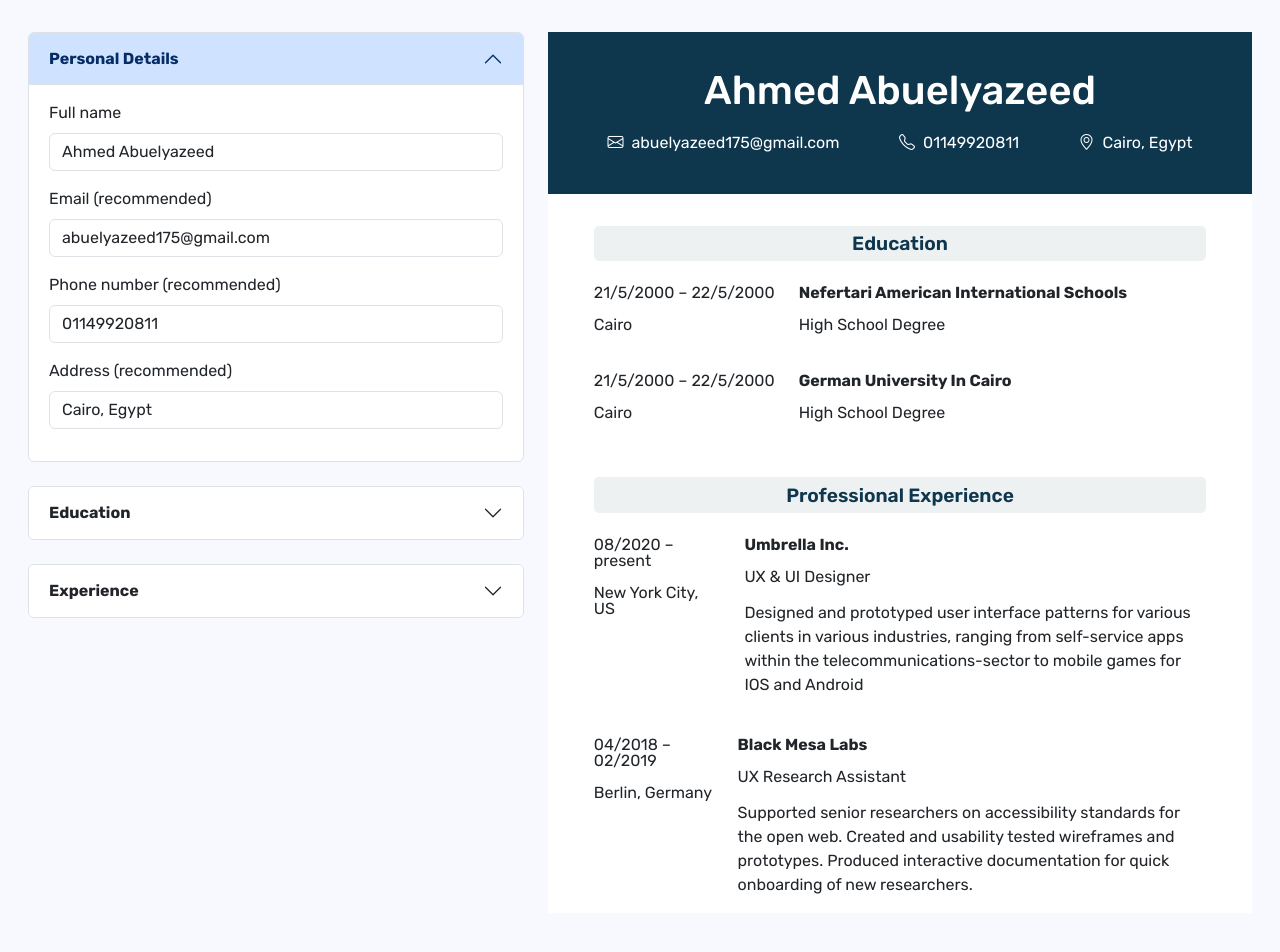
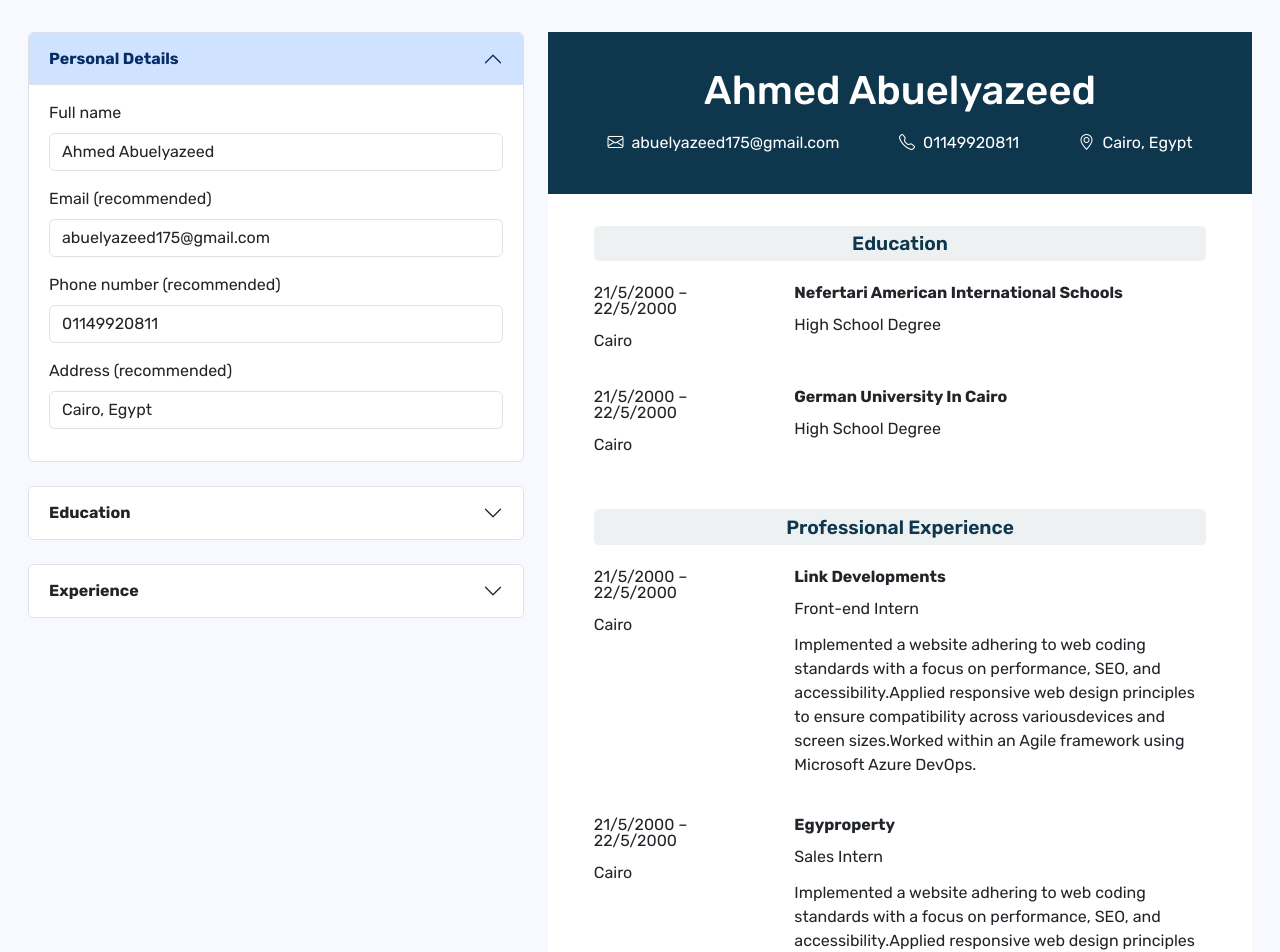
Before and after one commit to Abuelyazeed/CV-Builder, a React (Vite) app: page / in a window 1280 px wide. Shown: the top 952 px of the page. Built offline with nearby package versions, Linux system fonts and the light colour scheme.

Commit message:
updated styling of resume

```diff
--- a/src/App.css
+++ b/src/App.css
@@ -57,7 +57,17 @@ body {
 }
 
 .experience-left {
-  width: 65%;
+  width: 30%;
+}
+.experience-right {
+  width: 70%;
+}
+
+.education-left {
+  width: 30%;
+}
+.education-right {
+  width: 70%;
 }
 
 .edu-section {
--- a/src/App.jsx
+++ b/src/App.jsx
@@ -34,6 +34,29 @@ function App() {
     },
   ]);
 
+  const [experienceList, setExperienceList] = useState([
+    {
+      id: 1,
+      companyName: "Link Developments",
+      positionTitle: "Front-end Intern",
+      startDate: "21/5/2000",
+      endDate: "22/5/2000",
+      location: "Cairo",
+      description:
+        "Implemented a website adhering to web coding standards with a focus on performance, SEO, and accessibility.Applied responsive web design principles to ensure compatibility across variousdevices and screen sizes.Worked within an Agile framework using Microsoft Azure DevOps.",
+    },
+    {
+      id: 2,
+      companyName: "Egyproperty",
+      positionTitle: "Sales Intern",
+      startDate: "21/5/2000",
+      endDate: "22/5/2000",
+      location: "Cairo",
+      description:
+        "Implemented a website adhering to web coding standards with a focus on performance, SEO, and accessibility.Applied responsive web design principles to ensure compatibility across variousdevices and screen sizes.Worked within an Agile framework using Microsoft Azure DevOps.",
+    },
+  ]);
+
   return (
     <>
       <div className="container-fluid">
@@ -52,7 +75,11 @@ function App() {
             <Experience />
           </div>
           <div className="col-7 mb-2">
-            <Resume userInfo={userInfo} educationInfo={educationList} />
+            <Resume
+              userInfo={userInfo}
+              educationInfo={educationList}
+              experienceInfo={experienceList}
+            />
           </div>
         </div>
       </div>
--- a/src/components/Resume.jsx
+++ b/src/components/Resume.jsx
@@ -1,7 +1,7 @@
 import React from "react";
 import "bootstrap-icons/font/bootstrap-icons.css";
 
-function Resume({ userInfo, educationInfo }) {
+function Resume({ userInfo, educationInfo, experienceInfo }) {
   return (
     <div>
       <section className="pers-section">
@@ -27,13 +27,13 @@ function Resume({ userInfo, educationInfo }) {
           {educationInfo.map((ed) => {
             return (
               <div className="d-flex flex-row resume-bottom-details">
-                <div className="me-4">
+                <div className="me-4 education-left">
                   <p>
                     {ed.startDate} – {ed.endDate}
                   </p>
                   <p>{ed.location}</p>
                 </div>
-                <div>
+                <div className="education-right">
                   <p>
                     <strong>{ed.school}</strong>
                   </p>
@@ -45,42 +45,25 @@ function Resume({ userInfo, educationInfo }) {
         </section>
         <section className="experience-section">
           <h3 className="resume-bottom-title">Professional Experience</h3>
+          {experienceInfo.map((ex) => {
+            return (
               <div className="d-flex flex-row resume-bottom-details">
                 <div className="me-4 experience-left">
-              <p>08/2020 – present</p>
-              <p>New York City, US</p>
+                  <p>
+                    {ex.startDate} – {ex.endDate}
+                  </p>
+                  <p>{ex.location}</p>
                 </div>
-            <div>
+                <div className="experience-right">
                   <p>
-                <strong>Umbrella Inc.</strong>
+                    <strong>{ex.companyName}</strong>
                   </p>
-              <p>UX & UI Designer</p>
-              <p className="lh-base">
-                Designed and prototyped user interface patterns for various
-                clients in various industries, ranging from self-service apps
-                within the telecommunications-sector to mobile games for IOS and
-                Android
-              </p>
+                  <p>{ex.positionTitle}</p>
+                  <p className="lh-base">{ex.description}</p>
                 </div>
               </div>
-          <div className="d-flex flex-row resume-bottom-details">
-            <div className="me-4 experience-left">
-              <p>04/2018 – 02/2019</p>
-              <p>Berlin, Germany</p>
-            </div>
-            <div>
-              <p>
-                <strong>Black Mesa Labs</strong>
-              </p>
-              <p>UX Research Assistant</p>
-              <p className="lh-base">
-                Supported senior researchers on accessibility standards for the
-                open web. Created and usability tested wireframes and
-                prototypes. Produced interactive documentation for quick
-                onboarding of new researchers.
-              </p>
-            </div>
-          </div>
+            );
+          })}
         </section>
       </div>
     </div>
```
Lines whose indentation alone changed are shown as unchanged.
